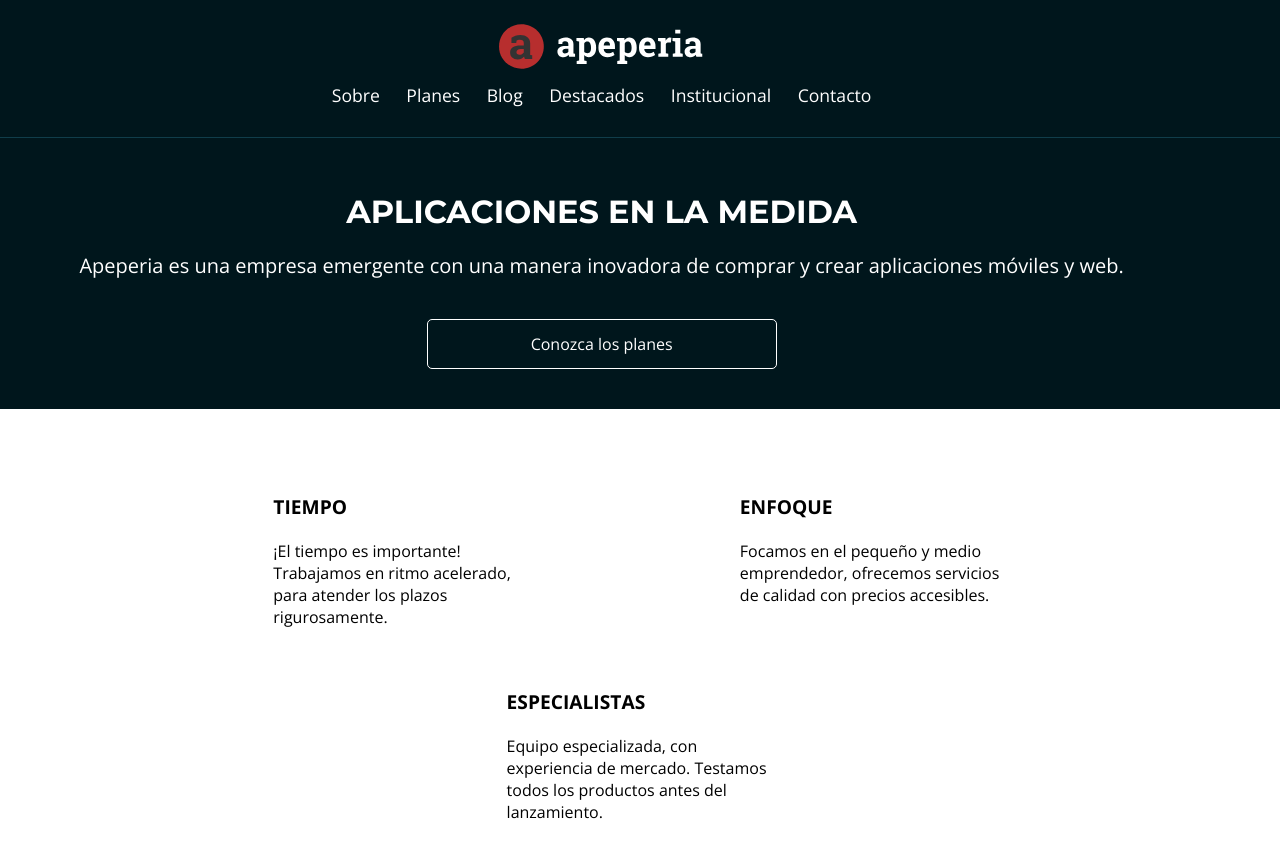
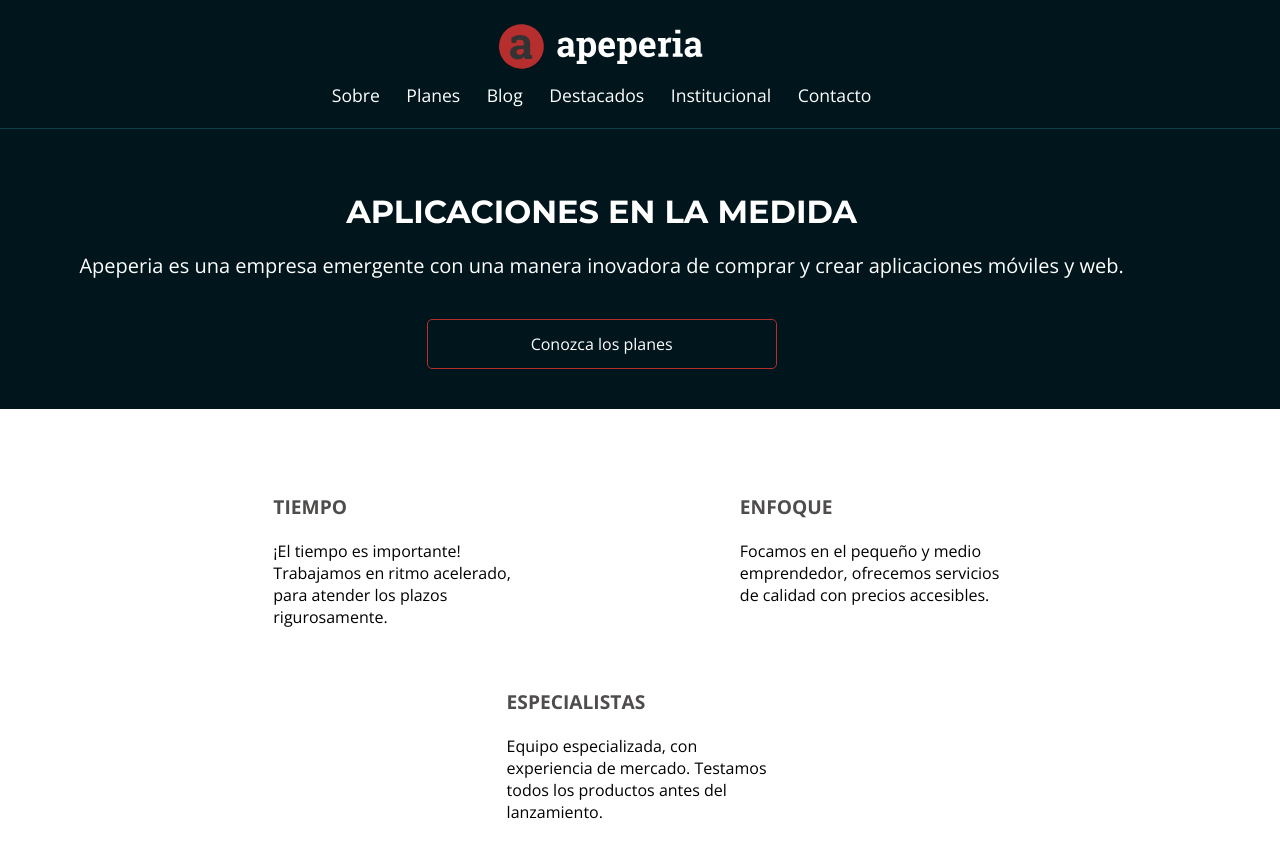
Before and after one commit to florenciamorisse/layout_responsivo_Oracle, a plain HTML site: page index.html in a window 1280 px wide. Shown: the top 858 px of the page. Drawn offline with nearby package versions, Linux system fonts and the light colour scheme.

Commit message:
variables css

```diff
--- a/css/bases.css
+++ b/css/bases.css
@@ -1,5 +1,37 @@
+:root{
+
+    --background-llamada-mobile: #00161C;
+    --background-blanco: #FFFFFF;
+    --background-azul-claro: #DFE3F5;
+    --background-ceniza-claro: #F7F4F4;
+    --background-ceniza-medio: #D9D9D9;
+
+
+    --border-cabecera-mobile: #103D4A;
+
+
+    --boton-rojo: #B72E2E;
+
+
+    --fuente-ceniza-claro: #666666;
+    --fuente-ceniza-oscuro: #4F4C4C;
+
+
+    --planes-card-start: #035A76;
+    --planes-card-ultra: #690F8E;
+    --planes-card-mega: #B00024;
+
+
+    --fuente-enlace: #0006FF;
+
+    --background-footer: #333333;
+
+    --montserrat: 'Montserrat', sans-serif;
+    --open-sans: 'Open Sans', sans-serif;
+}
+
 body{
-    font-family: 'Open Sans', sans-serif;
+    font-family: var(--open-sans);
 }
 .container{
     padding-right: 12%;
@@ -12,6 +44,6 @@ body{
     max-width: 350px;
     box-sizing: border-box;
     padding: 1rem 2rem;
-    border: 1px solid #fff;
+    border: 1px solid var(--boton-rojo);
     border-radius: 5px;
 }
--- a/css/head.css
+++ b/css/head.css
@@ -1,5 +1,5 @@
 .head {
-    color: #FFFFFF;
+    color: var(--background-blanco);
 
     width: 100%;
 
@@ -12,7 +12,7 @@
     padding-top: .75rem;
     padding-bottom: .75rem;
 
-    border-bottom: 1px solid #103D4A;
+    border-bottom: 1px solid var(--border-cabecera-mobile);
 
     position: absolute;
 }
@@ -31,6 +31,6 @@
     display: inline-block;
 
     margin-right: .7rem;
-    margin-bottom: 1.25rem;
+    margin-bottom: .7rem;
     margin-left: .7rem;
 }
--- a/css/llamada.css
+++ b/css/llamada.css
@@ -3,17 +3,17 @@
     flex-direction: column;
     align-items: center;
 
-    color: #FFFFFF;
+    color: var(--background-blanco);
     text-align: center;
 
-    background-color: #00161C;
+    background-color: var(--background-llamada-mobile);
 
     padding-top: 12.25rem;
     padding-bottom: 2.5rem;
 }
 
 .llamada__titulo {
-    font-family: 'Montserrat', serif;
+    font-family: var(--montserrat);
     font-size: 2rem;
     font-weight: 700;
     text-transform: uppercase;
```
Also changed, not shown: colores.txt.
